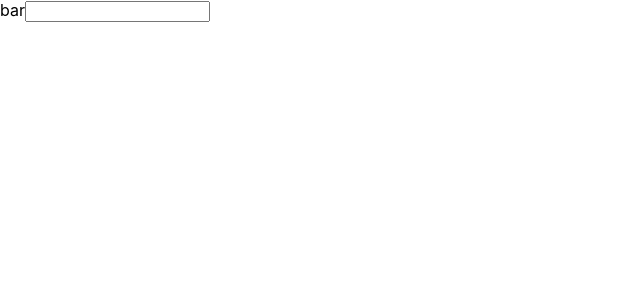
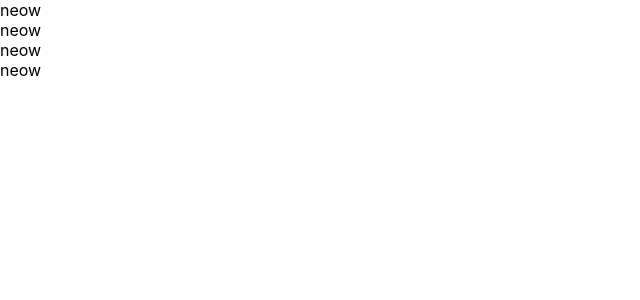
Before and after one commit to chieko-onaka/udemy-react-redux-crud-application, a React (Create React App) app: page / in a window 1280 px wide. Shown: the top 300 px of the page, without its empty margins (0-640 px from the left). Built offline with nearby package versions, Linux system fonts and the light colour scheme.

Commit message:
create class compornent ant functional compornent

```diff
--- a/src/App.js
+++ b/src/App.js
@@ -1,15 +1,31 @@
-import React, { Component } from 'react';
+import React from 'react';
 
 
-class App extends Component {
-  render() {
-    return (
-      <React.Fragment>
-        <label htmlFor="bar">bar</label>
-        <input type="text" onChange={()=>{console.log("i am cccc")}}/>
-      </React.Fragment>
-    )
-  }
+//class App extends Component {
+//  render() {
+//    return (
+//      <React.Fragment>
+//        <label htmlFor="bar">bar</label>
+//        <input type="text" onChange={()=>{console.log("i am cccc")}}/>
+//      </React.Fragment>
+//    )
+//  }
+//}
+
+const App =()=>{
+  return(
+    <div>
+      <Cat />
+      <Cat />
+      <Cat />
+      <Cat />
+    </div>
+  )
+
+}
+
+const Cat =()=>{
+  return <div>neow</div>
 }
 
 export default App;
```
